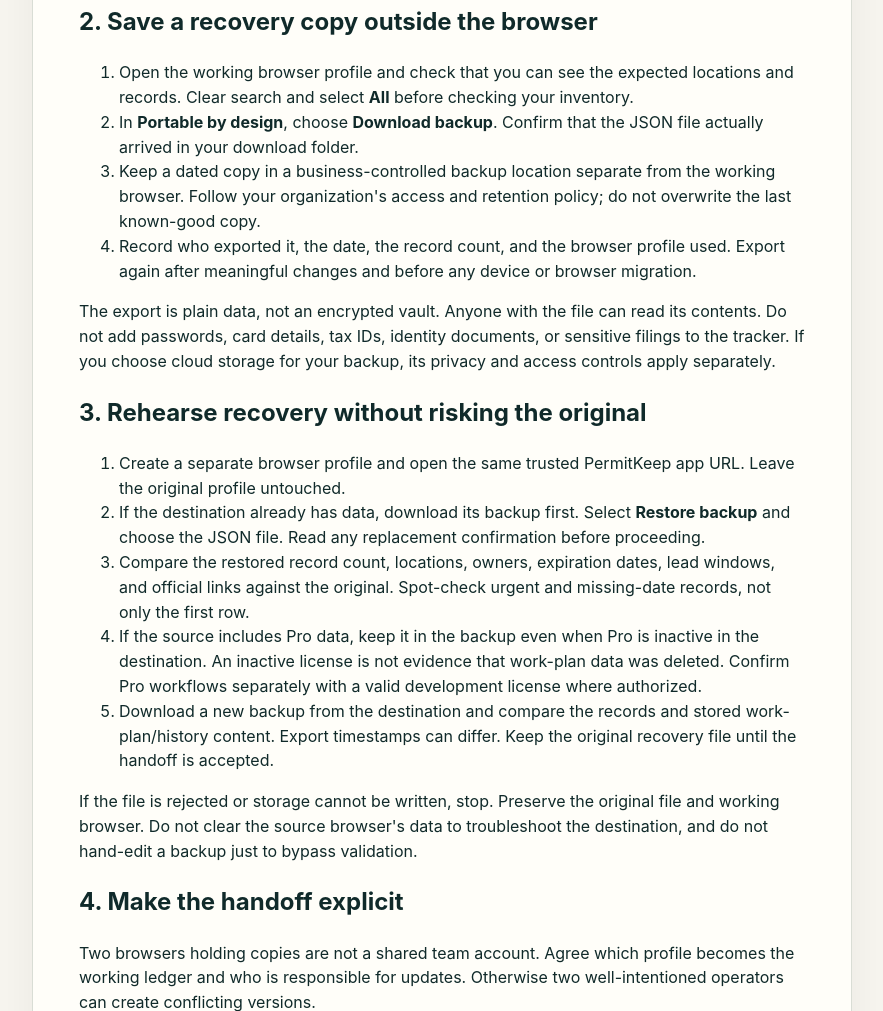
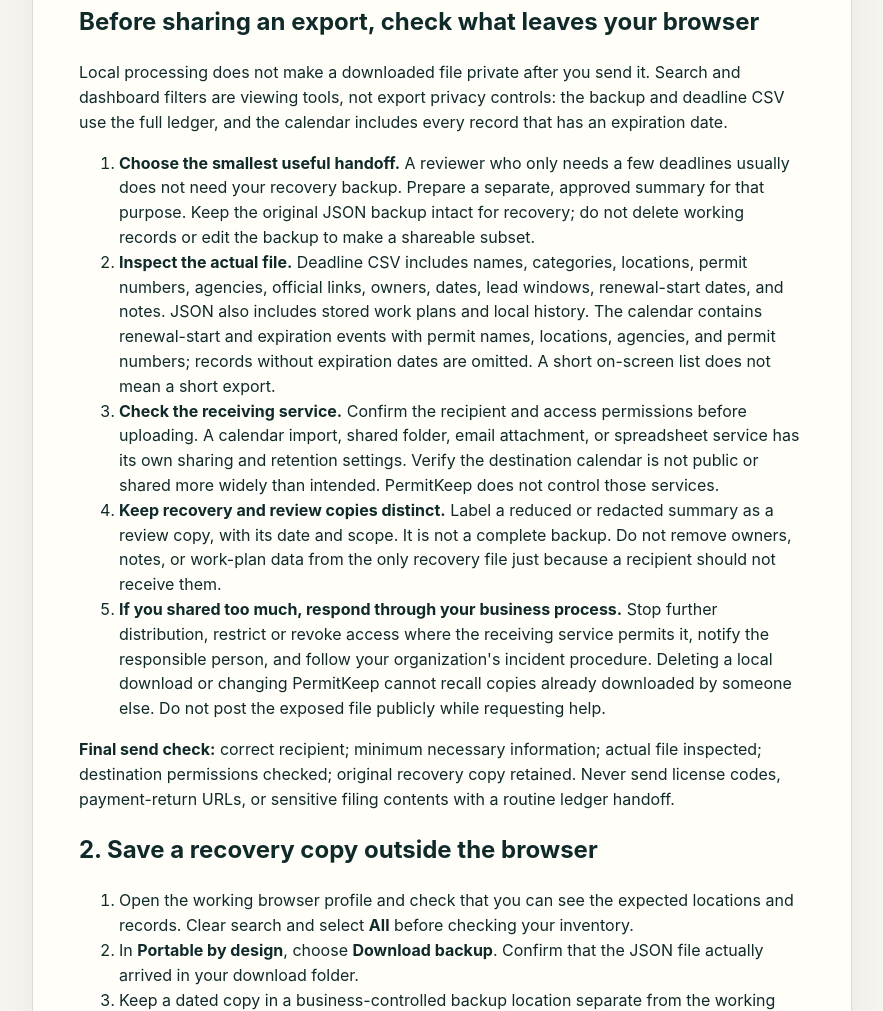
Before and after one commit to helpinghandschitown-netizen/permitkeep, a website: page permitkeep-backup-and-handoff.html in a window 1280 px wide. Shown: the part 924-1935 px from the top of the page, without its empty margins (198-1081 px from the left). Drawn offline with Linux system fonts and the light colour scheme.

Commit message:
docs: explain export scope and safe sharing boundaries

```diff
--- a/permitkeep-backup-and-handoff.html
+++ b/permitkeep-backup-and-handoff.html
@@ -26,6 +26,18 @@
       <li><strong>Export calendar:</strong> a snapshot for a calendar application. It does not establish two-way synchronization or automatically update when you edit PermitKeep.</li>
     </ul>
     <p>Export and restore are free. A data backup does not include the signed Pro license or activate Pro in another browser. PermitKeep Pro is not currently for sale; checkout remains disabled.</p>
+    <section id="safe-export-sharing" aria-labelledby="safe-export-sharing-title">
+      <h2 id="safe-export-sharing-title">Before sharing an export, check what leaves your browser</h2>
+      <p>Local processing does not make a downloaded file private after you send it. Search and dashboard filters are viewing tools, not export privacy controls: the backup and deadline CSV use the full ledger, and the calendar includes every record that has an expiration date.</p>
+      <ol>
+        <li><strong>Choose the smallest useful handoff.</strong> A reviewer who only needs a few deadlines usually does not need your recovery backup. Prepare a separate, approved summary for that purpose. Keep the original JSON backup intact for recovery; do not delete working records or edit the backup to make a shareable subset.</li>
+        <li><strong>Inspect the actual file.</strong> Deadline CSV includes names, categories, locations, permit numbers, agencies, official links, owners, dates, lead windows, renewal-start dates, and notes. JSON also includes stored work plans and local history. The calendar contains renewal-start and expiration events with permit names, locations, agencies, and permit numbers; records without expiration dates are omitted. A short on-screen list does not mean a short export.</li>
+        <li><strong>Check the receiving service.</strong> Confirm the recipient and access permissions before uploading. A calendar import, shared folder, email attachment, or spreadsheet service has its own sharing and retention settings. Verify the destination calendar is not public or shared more widely than intended. PermitKeep does not control those services.</li>
+        <li><strong>Keep recovery and review copies distinct.</strong> Label a reduced or redacted summary as a review copy, with its date and scope. It is not a complete backup. Do not remove owners, notes, or work-plan data from the only recovery file just because a recipient should not receive them.</li>
+        <li><strong>If you shared too much, respond through your business process.</strong> Stop further distribution, restrict or revoke access where the receiving service permits it, notify the responsible person, and follow your organization's incident procedure. Deleting a local download or changing PermitKeep cannot recall copies already downloaded by someone else. Do not post the exposed file publicly while requesting help.</li>
+      </ol>
+      <p><strong>Final send check:</strong> correct recipient; minimum necessary information; actual file inspected; destination permissions checked; original recovery copy retained. Never send license codes, payment-return URLs, or sensitive filing contents with a routine ledger handoff.</p>
+    </section>
     <h2>2. Save a recovery copy outside the browser</h2>
     <ol>
       <li>Open the working browser profile and check that you can see the expected locations and records. Clear search and select <strong>All</strong> before checking your inventory.</li>
```
